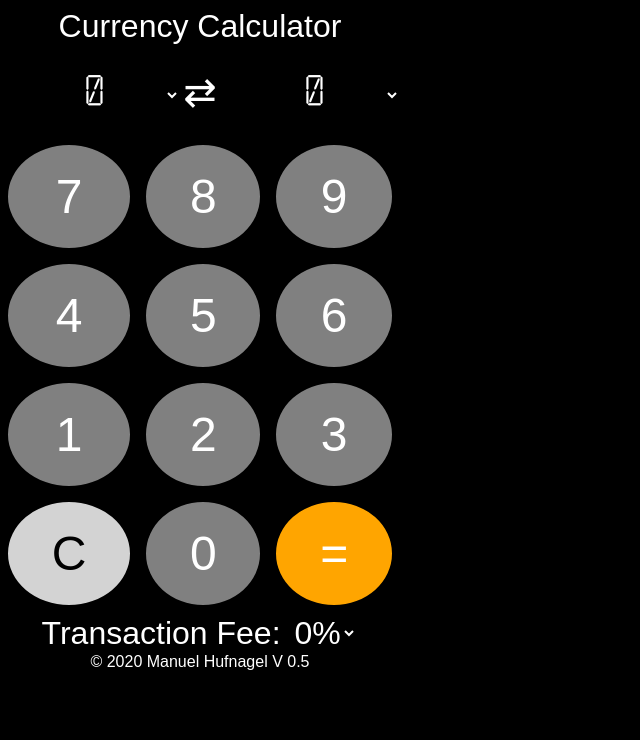
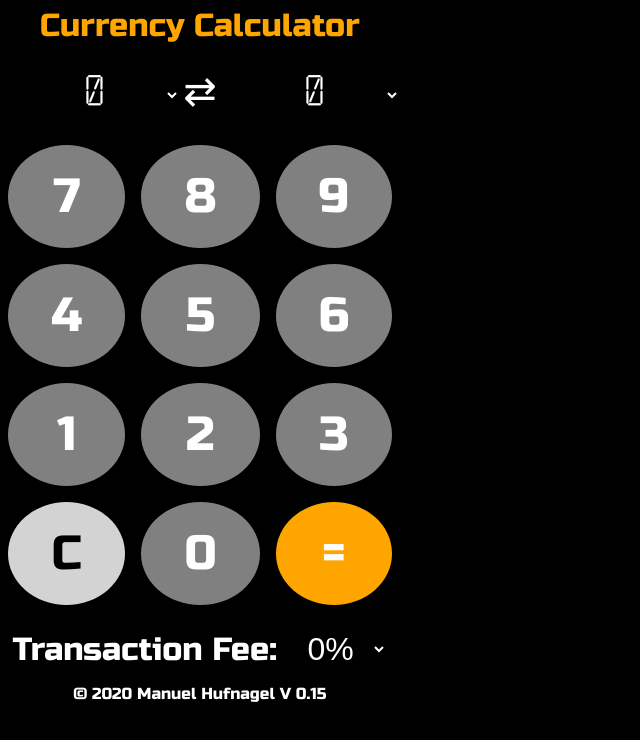
Before and after one commit to boandlgrama/currency-calculator, a plain HTML site: page index.html in a window 1280 px wide. Shown: the whole page, without its empty margins (0-640 px from the left). Drawn offline with Linux system fonts and the light colour scheme; no server answers.

Commit message:
Redesign

```diff
--- a/index.html
+++ b/index.html
@@ -72,7 +72,7 @@
         <option value="0.06">6%</option>
       </select>
     </div>
-    <footer>© 2020 Manuel Hufnagel V 0.5</footer>
+    <footer>© 2020 Manuel Hufnagel V 0.15</footer>
     <script type="module" src="scripts/CalculatorController.js"></script>
   </body>
 </html>
--- a/styles/calculator.css
+++ b/styles/calculator.css
@@ -15,7 +15,7 @@ body {
   max-width: 25rem;
   height: 100%;
   margin: auto auto 0 auto;
-  font-family: sans-serif;
+  font-family: RussoOne, sans-serif;
   overflow: auto;
   user-select: none;
   -webkit-user-select: none;
@@ -24,6 +24,10 @@ body {
   -o-user-select: none;
   background: black;
   color: white;
+}
+
+button {
+  font-family: RussoOne, sans-serif;
 }
 .grid-container {
   /* width: fit-content; */
@@ -50,6 +54,7 @@ body {
   padding: 0 0.3rem 0 0;
   height: 100%;
   width: 100%;
+  border-color: black;
   background: black;
   color: white;
 }
@@ -97,13 +102,18 @@ header {
   font-size: 2rem;
   padding: 0.5rem;
   text-align: center;
+  color: orange;
 }
 #feeSelBox {
   width: fit-content;
   margin: 0 auto;
   font-size: 2rem;
+  color: white;
+  background: black;
+  border-color: black;
 }
 #feeSel {
+  padding: 1rem;
   color: white;
   background: black;
   border-color: black;
@@ -116,3 +126,7 @@ footer {
   font-family: calcFont;
   src: url(../res/Calculator.ttf);
 }
+@font-face {
+  font-family: RussoOne;
+  src: url(../res/RussoOne-Regular.ttf);
+}
```
Also changed, not shown: res/RussoOne-Regular.ttf (added), 1 other file.
